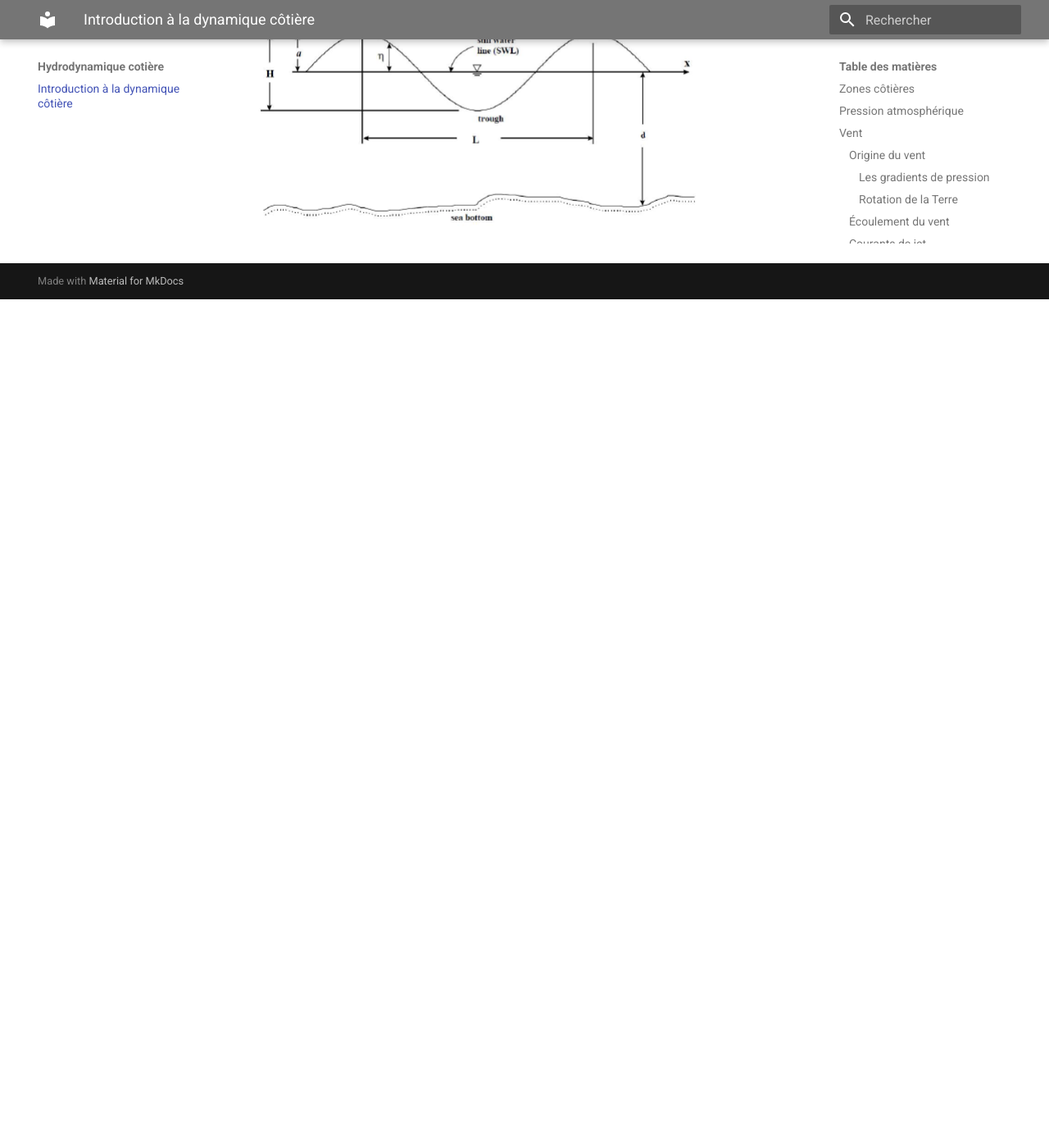
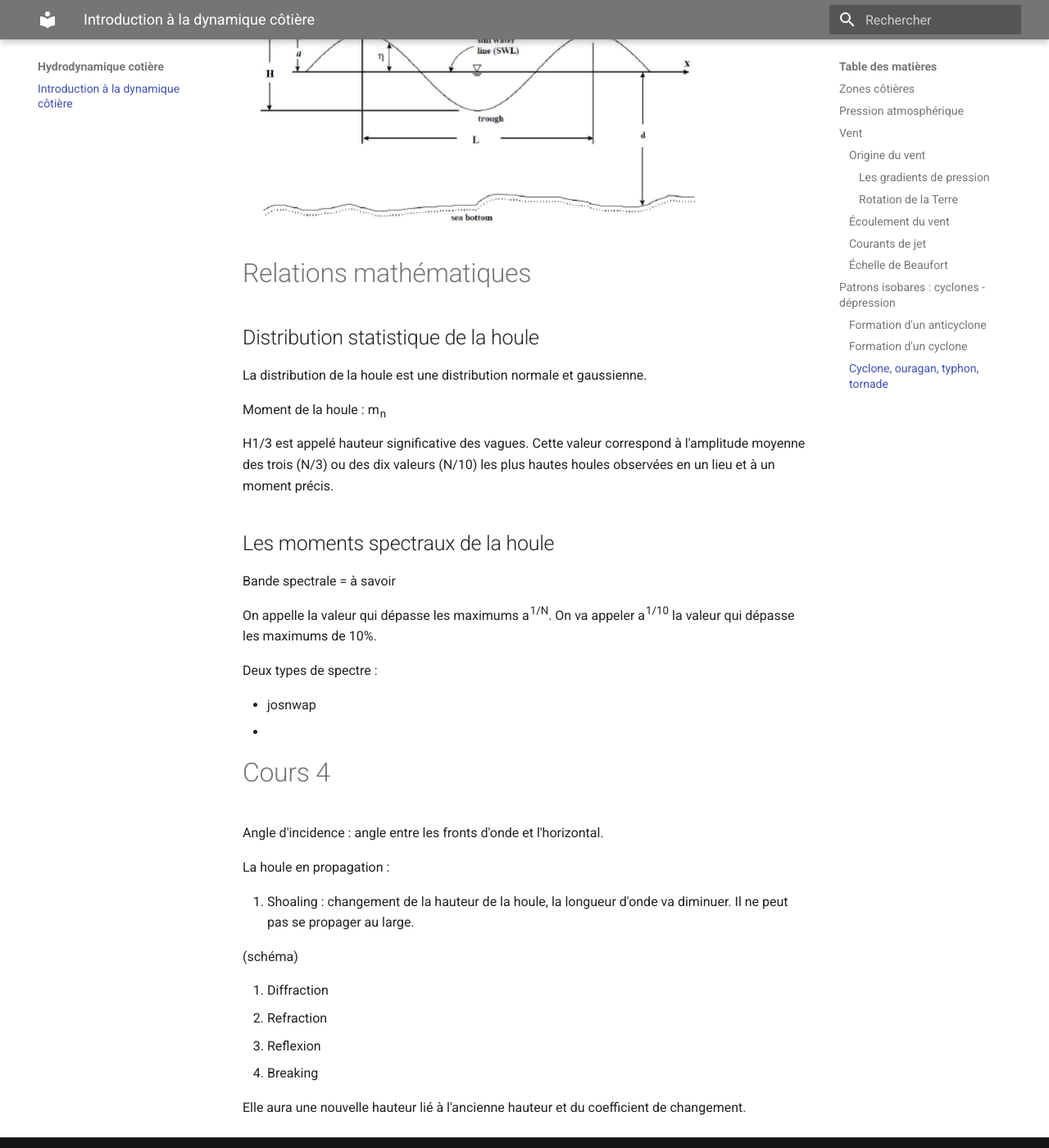
Before and after one commit to Lizeem/L3STcours, an MkDocs documentation site: the page built from Docs/Hydrodynamique cotière/Processus physiques pour l'hydrodynamique cotière.md, in a window 1280 px wide and 1400 px high, scrolled down 23339 px. Shown: the whole window at 82% size. Built offline with MkDocs 1.6.1 and Material for MkDocs 9.7.7, drawn with Linux system fonts in a browser that asks for light colours; before the commit the page ends 23704 px from its top, so only the background shows below that.

Commit message:
Update hydrodynamique

```diff
--- a/Docs/Hydrodynamique cotière/Processus physiques pour l'hydrodynamique cotière.md
+++ b/Docs/Hydrodynamique cotière/Processus physiques pour l'hydrodynamique cotière.md
@@ -459,3 +459,41 @@ Zone profonde : Sxx = 1/2 E, Syy = 0
 Zone peu profonde : Sxx = 3/2 E, Syy = 1/2 E
 
 ![Schéma récapitulatif des données](Images/schéma.PNG)
+
+# Relations mathématiques
+
+## Distribution statistique de la houle
+
+La distribution de la houle est une distribution normale et gaussienne.
+
+Moment de la houle : m<sub>n</sub>
+
+H1/3 est appelé hauteur significative des vagues. Cette valeur correspond à l'amplitude moyenne des trois (N/3) ou des dix valeurs (N/10) les plus hautes houles observées en un lieu et à un moment précis.
+
+## Les moments spectraux de la houle
+
+Bande spectrale  = à savoir
+
+On appelle la valeur qui dépasse les maximums a<sup>1/N</sup>. On va appeler a<sup>1/10</sup> la valeur qui dépasse les maximums de 10%.
+
+Deux types de spectre :
+
+* josnwap
+*
+
+# Cours 4
+
+Angle d'incidence : angle entre les fronts d'onde et l'horizontal.
+
+La houle en propagation :
+
+1. Shoaling : changement de la hauteur de la houle, la longueur d'onde va diminuer. Il ne peut pas se propager au large.
+
+(schéma)
+
+2. Diffraction
+3. Refraction
+4. Reflexion
+5. Breaking
+
+Elle aura une nouvelle hauteur lié à l'ancienne hauteur et du coefficient de changement.
```
